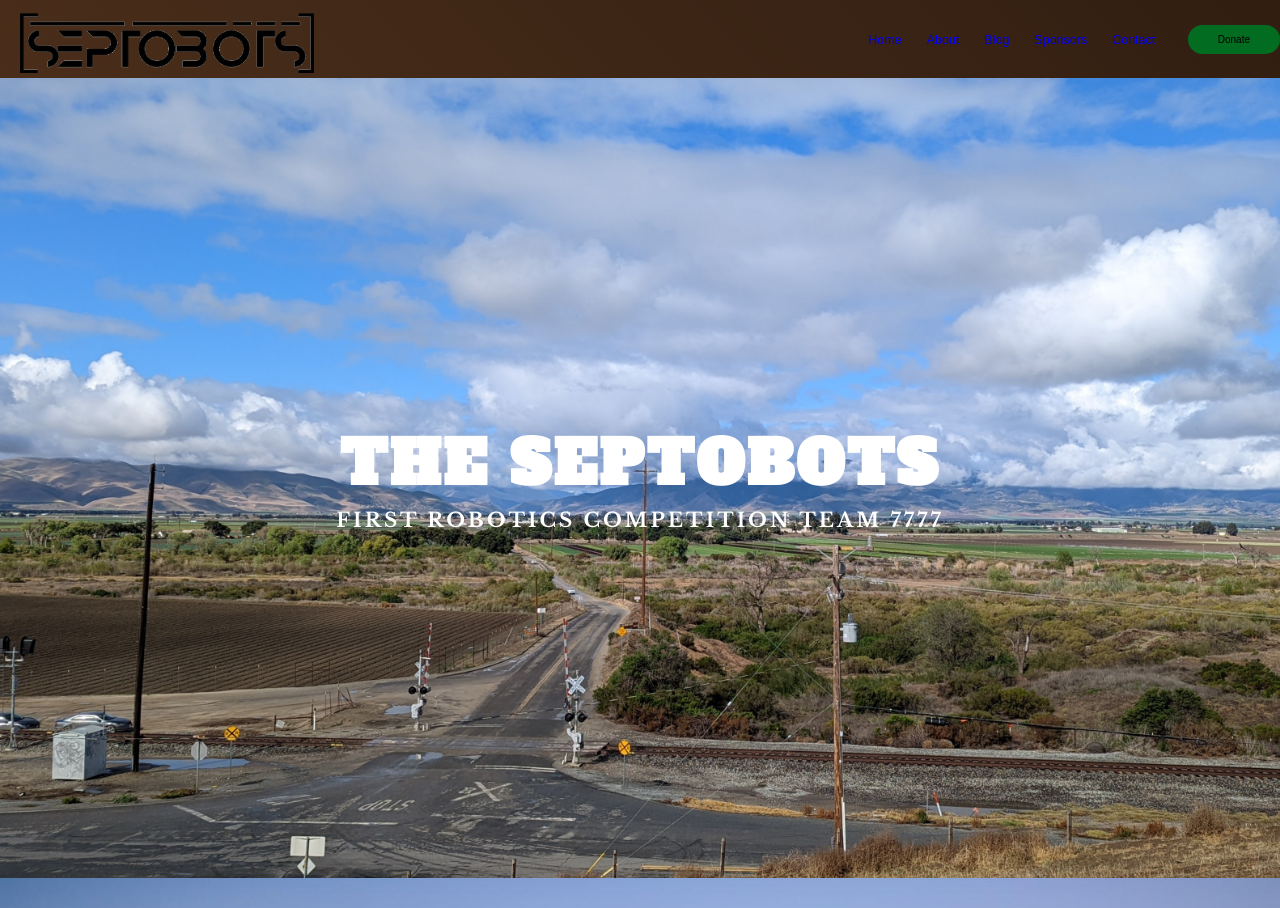
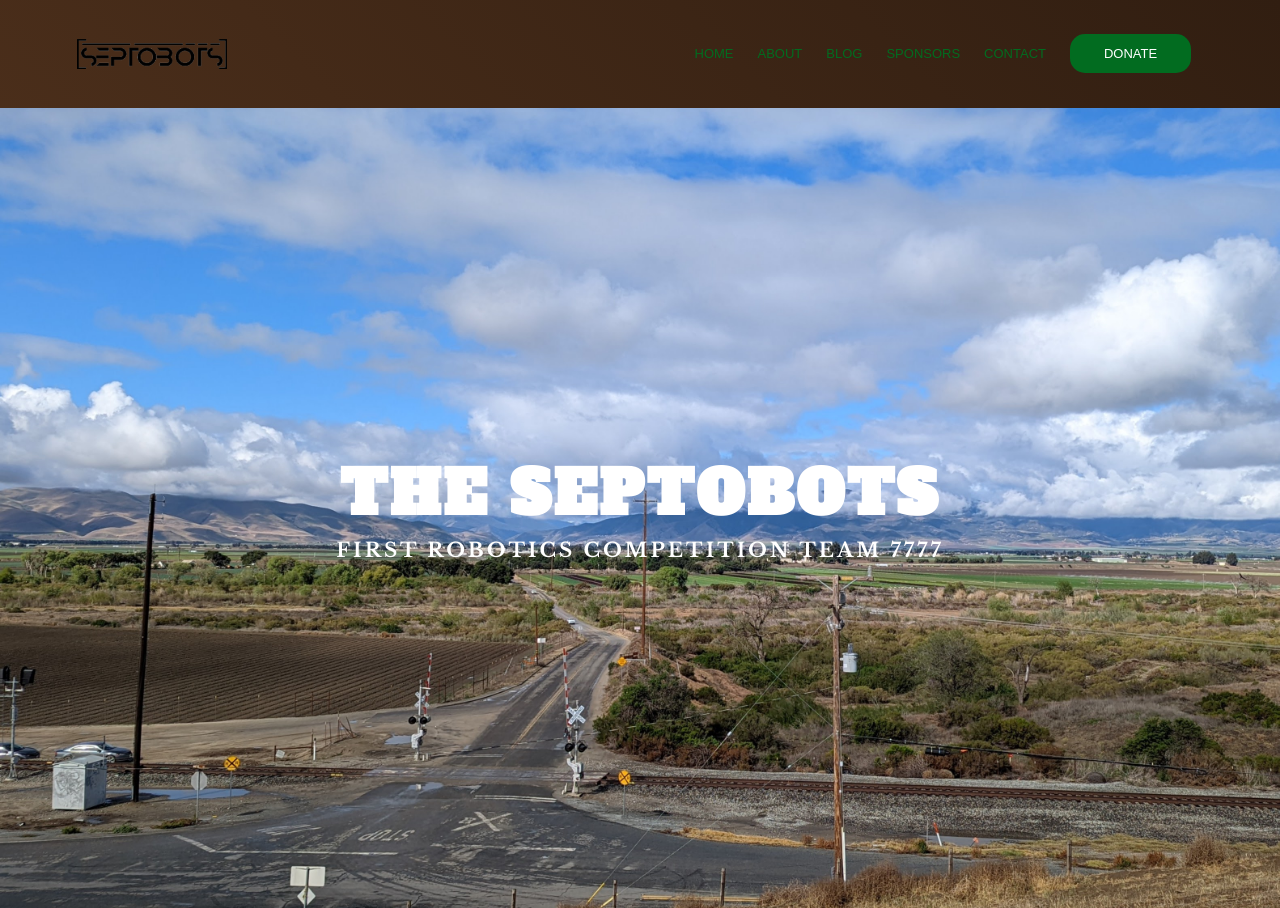
Before and after one commit to Septobots-Website/Septobots, a Gatsby site: page / in a window 1280 px wide. Shown: the top 908 px of the page. Built offline with nearby package versions, Linux system fonts and the light colour scheme; Gatsby itself is replaced by a stand-in of ours; a web font is replaced by a local one.

Commit message:
modified:   package-lock.json 	modified:   package.json 	modified:   src/components/Navbar.js 	modified:   src/styles/global.css 	modified:   static/favicon.ico

```diff
--- a/package.json
+++ b/package.json
@@ -13,11 +13,14 @@
     "test": "echo \"Write tests! -> https://gatsby.dev/unit-testing\" && exit 1"
   },
   "dependencies": {
+    "@popperjs/core": "^2.11.6",
+    "bootstrap": "^5.2.3",
     "gatsby": "^5.3.3",
     "gatsby-image": "^3.11.0",
     "gatsby-plugin-sharp": "^5.3.2",
     "gatsby-source-filesystem": "^5.3.1",
     "gatsby-transformer-sharp": "^5.3.1",
+    "jquery": "^3.6.3",
     "react": "^18.2.0",
     "react-dom": "^18.2.0"
   },
--- a/src/components/Navbar.js
+++ b/src/components/Navbar.js
@@ -5,23 +5,19 @@
 export default function Navbar() {
   return (
     <section className="navigation">
-    <header>
-        <span className='image-clickable'>
-            <Link to="/">
-                <img src={Logo} alt="logo:" />
-            </Link>
-        </span>
         <nav>
-        <ul class="nav-links">
+         <Link to="/"><img src={Logo} alt="logo" className='image-clickable'/></Link>
+            <div class="nav-links">
+                <ul>
                     <li><Link to="/">Home</Link></li>
                     <li><Link to="/about">About</Link></li>
                     <li><Link to="/blog">Blog</Link></li>
                     <li><Link to="/sponsors">Sponsors</Link></li>
                     <li><Link to="#contactUs">Contact</Link></li>
+                    <li><Link to="#"><button className='hero-btn'>Donate</button></Link></li>
                 </ul>
+            </div>
         </nav>
-      <Link to="#"><button>Donate</button></Link>
-</header>
     </section>
 
   )
--- a/src/styles/global.css
+++ b/src/styles/global.css
@@ -15,6 +15,8 @@
     font-size: 62.5%;
     scroll-behavior: smooth;
     background-image: linear-gradient(-135deg, #311e11, #7d4e2d);
+    /* color:#026c20; */
+    font-family: 'Palanquin Dark', sans-serif;
 }
 @media(max-width: 75em){
     html{
@@ -38,16 +40,7 @@
     font-weight: 400;
     line-height: 1.4;
 }
-/* navigation */
-header{
-    color:#026c20;
-    display: flex;
-    justify-content: flex-end;
-    align-items: center;
-    margin: 0.5rem 2rem;
-    font-family: 'Palanquin Dark', sans-serif;
-    font-size: large;
-}
+
 footer{
     font-weight: 300;
     display: flex;
@@ -63,6 +56,7 @@
         align-items: center;
     }
 }
+
 h1,
 h2{
     font-weight: 700;
@@ -75,49 +69,79 @@
     display: block;
 }
 
+/* navigation */
 
-.image-clickable {
-    margin-right: auto;
+nav{
+    display: flex;
+    padding: 2% 6%;
+    justify-content: space-between;
+    align-items: center;
 }
-.image-clickable img{
-    height: 60px;
-    margin-top: 8px;
+nav img{
+    width: 150px;
+}
+.nav-links{
+    flex: 1;
+    text-align: right;
+}
+.nav-links ul li{
+    display: inline-block;
+    list-style: none;
+    padding: 8px 12px;
+    position: relative;
+}
+.nav-links ul li a{
+    color: #026c20;
+    text-decoration: none;
+    text-transform: uppercase;
+    font-size: 13px;
+    font-weight: 500;
+}
+.nav-links ul li::after{
+    content: '';
+    height: 2px;
+    background: #0786b5;
+    width: 0%;
+    display: block;
+    margin: auto;
+    transition: 0.5s;
+}
+.nav-links ul li:hover::after{
+    width: 100%;
+}
+.hero-btn{
+    display: inline-block;
+    background: #026c20;
+    color: #fff;
+    padding: 12px 34px;
+    text-decoration: none;
+    text-transform: uppercase;
+    position: relative;
+    font-size: 13px;
+    font-weight: 500;
+    border-radius: 15px;
+    cursor: pointer;
+}
+.hero-btn:hover{
+    background: #0786b5;
+    border: 1px solid #026c20;
+    transition: 1s;
 }
 
-.nav-links {
-    list-style: none;
-}
-
-.nav-links li {
-    display: inline-block;
-    padding: 0 1.25rem;
-}
-
-.nav-links li a {
-    text-decoration: none;
-    font-size: 1.25rem;
-    transition: all 0.5s ease 0s;
-}
-
-.nav-links li a:visited{
-    text-decoration: none;
-    color:#026c20;
-}
-
-.nav-links li a:hover {
-    color: rgba(0, 173, 181, 0.8);
-}
-
-.navigation button {
-    background: #026c20;
-    cursor: pointer;
-    padding: 9px 20px;
-    border: none;
-    border-radius: 50px;
-    font-size: 1rem;
-    transition: all 0.5s ease 0s;
-    font-family: 'Palanquin Dark', sans-serif;
-    margin-left: 20px;
+@media(max-width: 700px){
+    .nav-links ul li{
+        display: block;
+    }
+    .nav-links{
+        position: absolute;
+        background-image: linear-gradient(-135deg, #311e11, #7d4e2d);
+        height: 100vh;
+        width: 300px;
+        top: 0;
+        right: 0;
+        text-align: center;
+        z-index: 2;
+    }
 }
 
 
```
Also changed, not shown: static/favicon.ico, 1 other file. Lines whose indentation alone changed are shown as unchanged.
